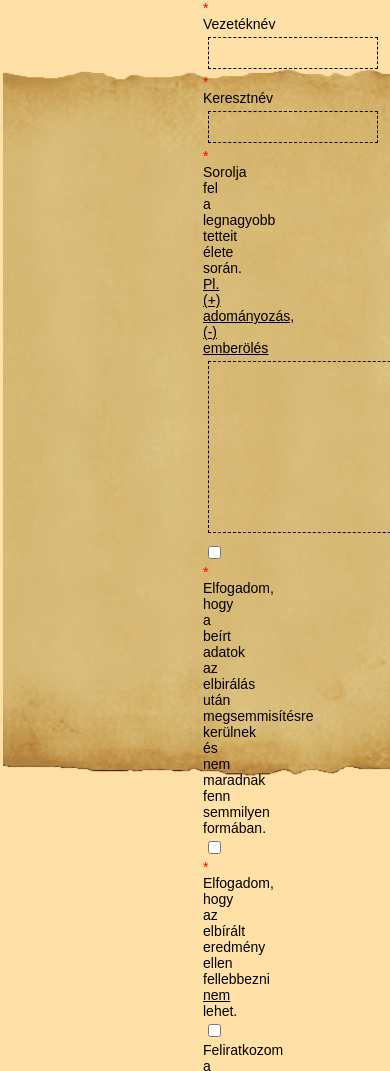
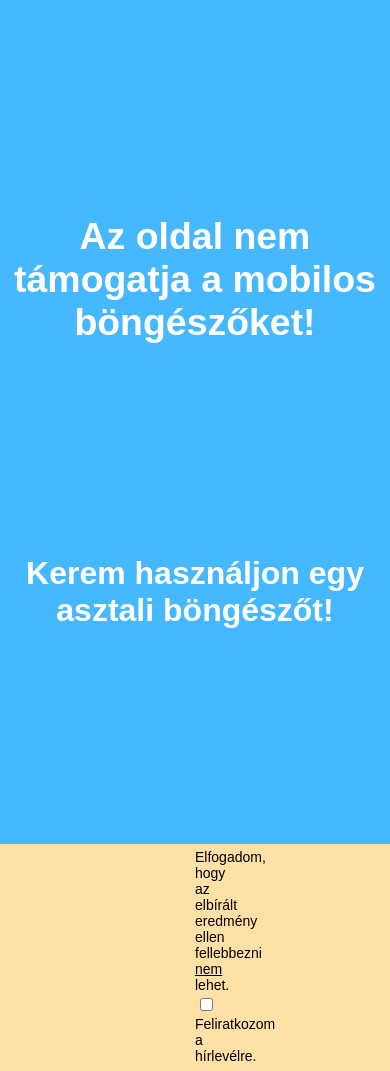
Before and after one commit to SzeligBalazs/irodalom, a plain HTML site: page index.html in a window 390 px wide. Shown: the top 1071 px of the page. Drawn offline with Linux system fonts and the light colour scheme.

Commit message:
Disabled mobile viewport

```diff
--- a/css/form.css
+++ b/css/form.css
@@ -7,6 +7,8 @@
 
 * {
     box-sizing: border-box;
+    margin: 0;
+    padding: 0;
 }
 
 body {
@@ -90,3 +92,25 @@ h1 {
 span {
     color: red;
 }
+
+.mobile {
+    display: none;
+}
+
+@media only screen and (max-width: 600px) {
+    .mobile {
+        display: flex;
+        flex-direction: column;
+        justify-content: space-evenly;
+        align-items: center;
+        text-align: center;
+        padding: 1%;
+        font-size: 2rem;
+        width: 100vw;
+        height: 100vh;
+        background: rgb(70, 184, 255);
+        color: white;
+        position: absolute;
+        z-index: 100;
+    }
+}
--- a/index.html
+++ b/index.html
@@ -8,6 +8,10 @@
     <title>Hova kerülne?</title>
 </head>
 <body>
+    <div class="mobile">
+        <h3>Az oldal nem támogatja a mobilos böngészőket!</h3>
+        <h4>Kerem használjon egy asztali böngészőt!</h4>
+    </div>
     <div id="form">
         <h1 id="title" class="font-change">Hova kerülne?</h1>
         <br>
```
